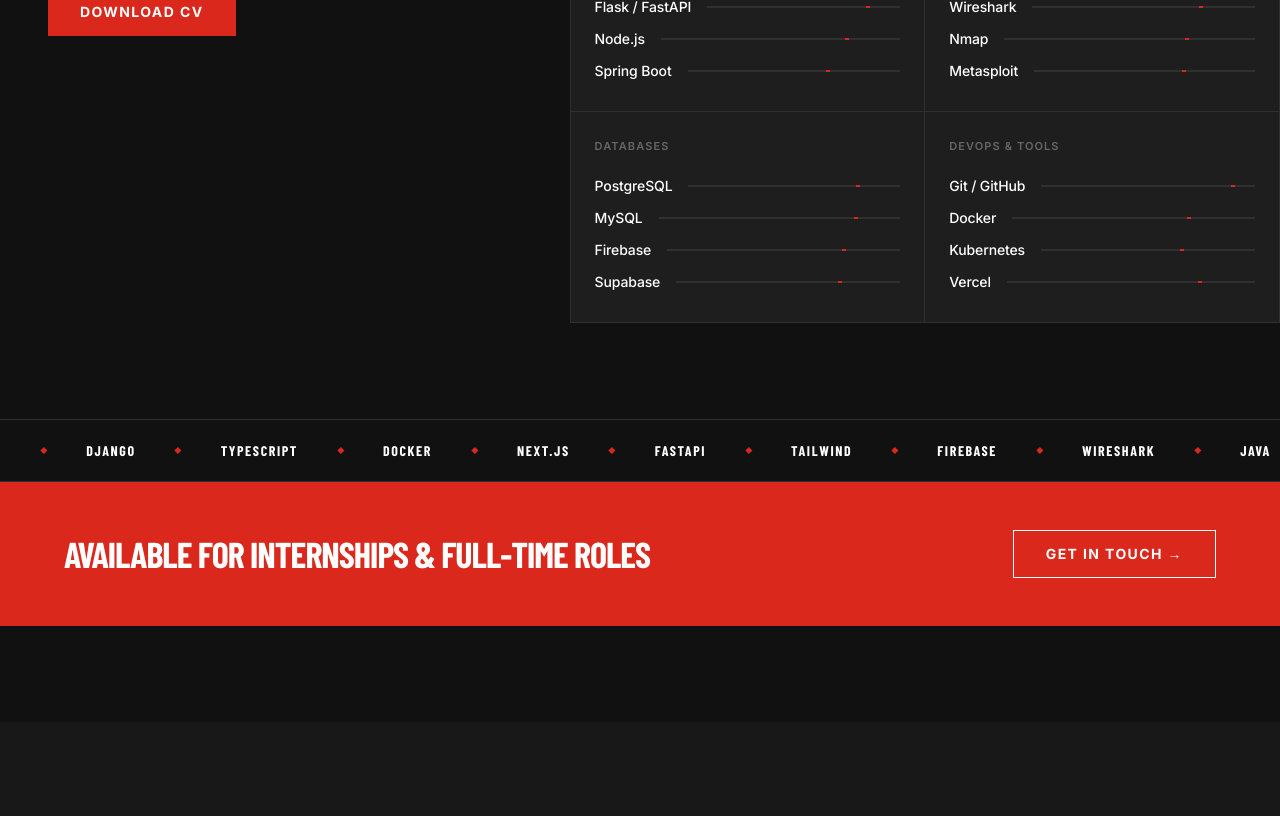
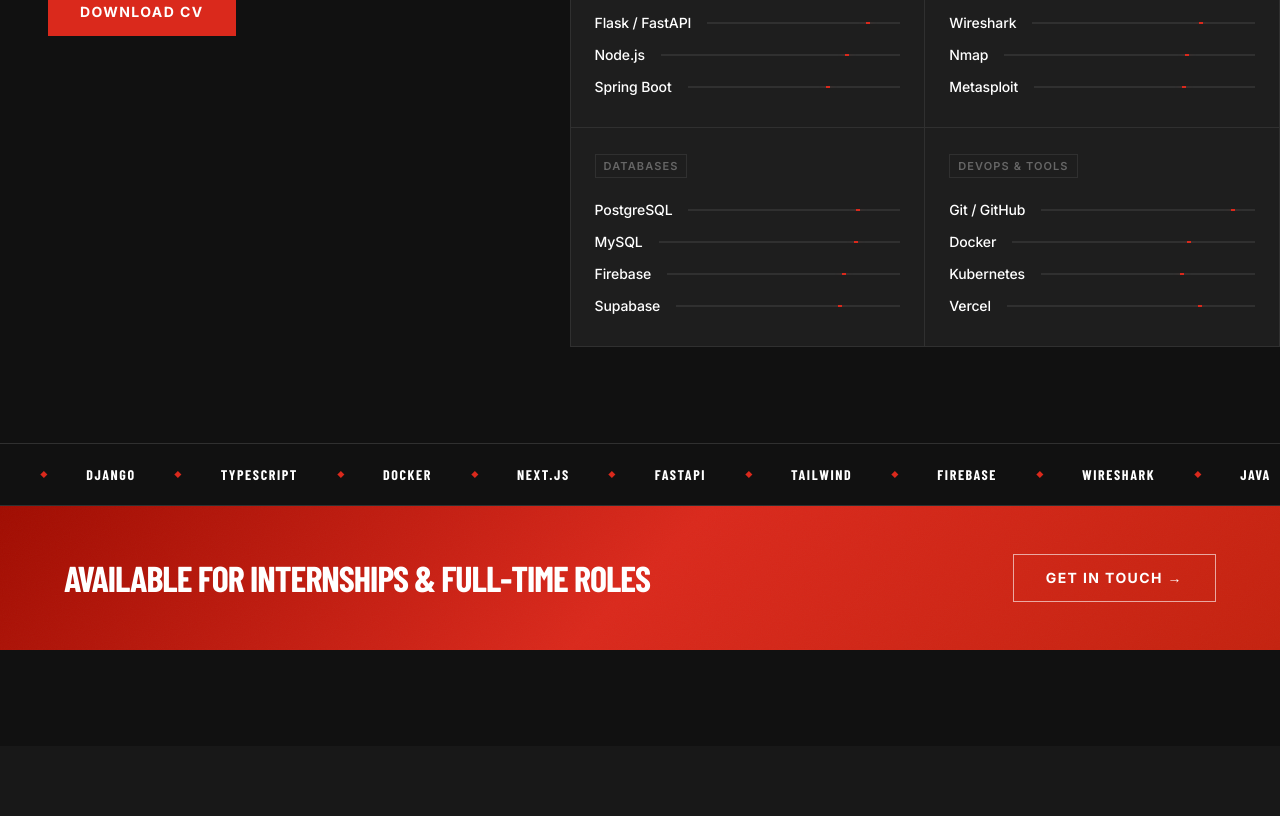
Before and after one commit to vinamra1102/portfolio, a Next.js app: page / in a window 1280 px wide. Shown: the part 2740-3556 px from the top of the page. Built offline with nearby package versions, Linux system fonts and the light colour scheme; a web font is replaced by a local one.

Commit message:
style: skills stamp labels, tick glow, livery gradient with noise, btn-red on CV CTA

```diff
--- a/components/Skills.tsx
+++ b/components/Skills.tsx
@@ -131,7 +131,7 @@
             </p>
             <a
               href="/resume.pdf"
-              className="mt-8 inline-flex h-12 items-center justify-center whitespace-nowrap bg-primary px-8 text-sm font-bold uppercase leading-none tracking-[1.4px] text-white transition-colors hover:bg-primary-active"
+              className="btn-red mt-8 inline-flex h-12 items-center justify-center whitespace-nowrap bg-primary px-8 text-sm font-bold uppercase leading-none tracking-[1.4px] text-white transition-colors hover:bg-primary-active"
             >
               Download CV
             </a>
@@ -149,7 +149,7 @@
                 className="bg-[#1e1e1e] p-6"
                 style={{ opacity: 0 }}
               >
-                <div className="mb-4 text-[11px] font-semibold uppercase tracking-[1.1px] text-muted">
+                <div className="mb-4 inline-block border border-hairline px-2 py-[3px] text-[11px] font-semibold uppercase tracking-[1.1px] text-muted">
                   {cat.name}
                 </div>
                 {cat.items.map((s) => (
@@ -167,6 +167,7 @@
                         style={{
                           left: `${Math.max(0, Math.min(100, s.pct) - 3)}%`,
                           transform: "scaleX(0)",
+                          boxShadow: "0 0 6px rgba(218,41,28,0.5)",
                         }}
                       />
                     </div>
@@ -193,20 +194,20 @@
         </div>
       </div>
 
-      <div className="bg-primary px-16 py-12 max-lg:px-8 max-md:px-6">
-        <div className="flex flex-wrap items-center justify-between gap-8 max-md:hidden">
+      <div className="livery-band px-16 py-12 max-lg:px-8 max-md:px-6">
+        <div className="relative z-10 flex flex-wrap items-center justify-between gap-8 max-md:hidden">
           <div className="font-display text-[36px] font-black uppercase leading-[0.95] tracking-[-1px] text-white max-lg:text-[26px]">
             Available for internships &amp; full-time roles
           </div>
           <a
             href="#contact"
-            className="inline-flex h-12 items-center justify-center whitespace-nowrap border border-white bg-transparent px-8 text-sm font-bold uppercase leading-none tracking-[1.4px] text-white transition-colors hover:bg-white/5"
+            className="btn-outline-shine inline-flex h-12 items-center justify-center whitespace-nowrap border border-white/60 bg-transparent px-8 text-sm font-bold uppercase leading-none tracking-[1.4px] text-white transition-all duration-200 hover:border-white hover:bg-white/[0.08]"
           >
             Get In Touch &rarr;
           </a>
         </div>
 
-        <div className="hidden max-md:block">
+        <div className="relative z-10 hidden max-md:block">
           <div className="overflow-hidden">
             <div className="inline-flex animate-marquee whitespace-nowrap font-display text-[26px] font-black uppercase tracking-[-0.26px] text-white">
               <span className="pr-8">
@@ -221,7 +222,7 @@
           </div>
           <a
             href="#contact"
-            className="mt-6 inline-flex h-12 items-center justify-center whitespace-nowrap border border-white bg-transparent px-8 text-sm font-bold uppercase leading-none tracking-[1.4px] text-white transition-colors hover:bg-white/5"
+            className="btn-outline-shine mt-6 inline-flex h-12 items-center justify-center whitespace-nowrap border border-white/60 bg-transparent px-8 text-sm font-bold uppercase leading-none tracking-[1.4px] text-white transition-all duration-200 hover:border-white hover:bg-white/[0.08]"
           >
             Get In Touch &rarr;
           </a>
```
